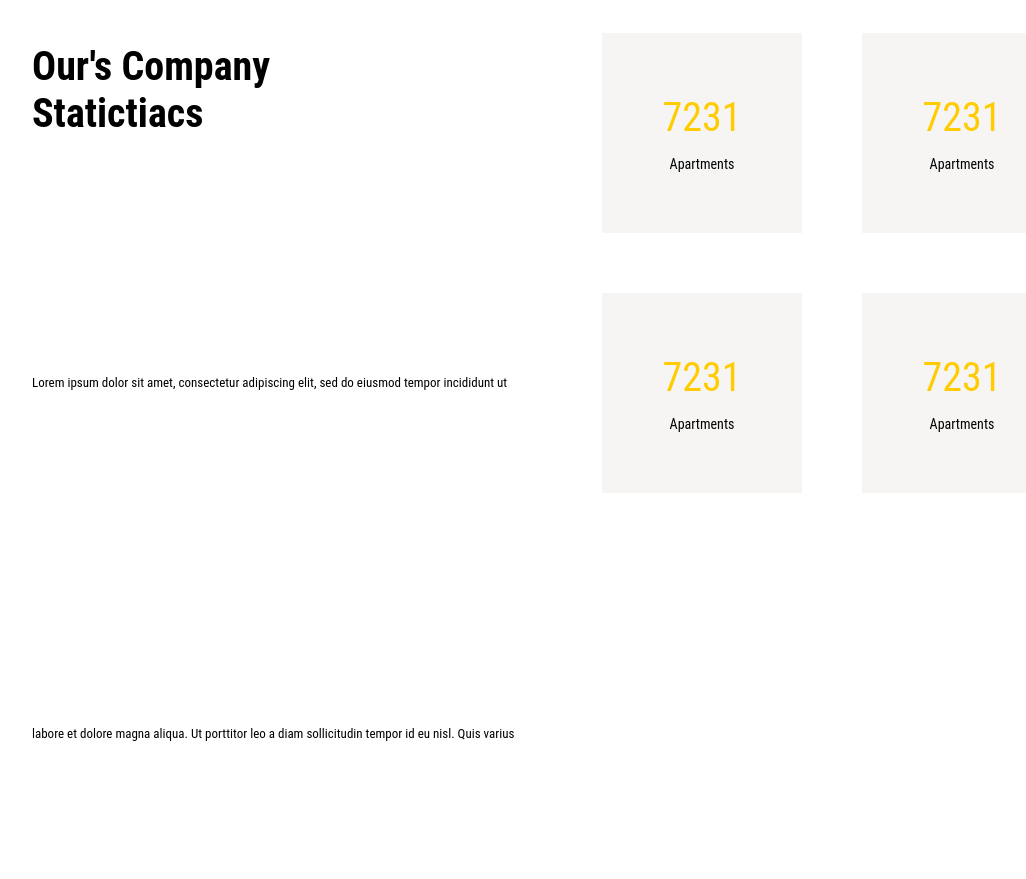
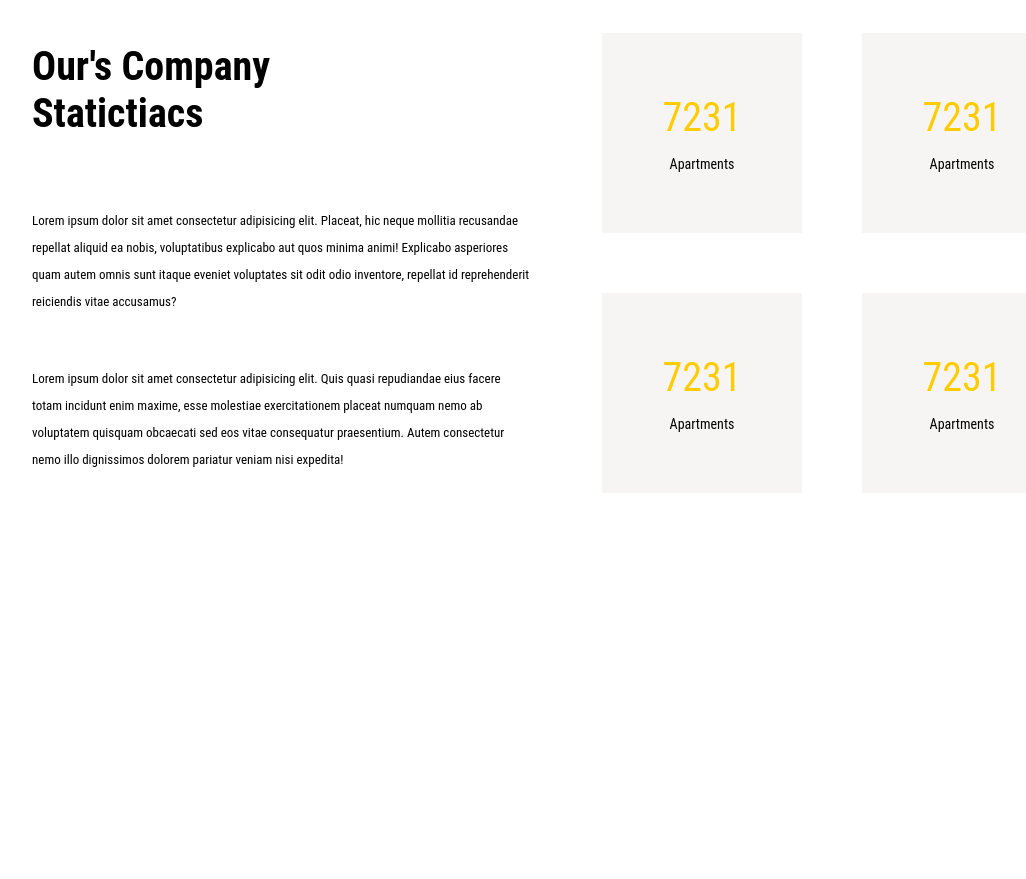
Before and after one commit to dOWNgR8/maket, a plain HTML site: page index.html in a window 1280 px wide. Shown: the part 861-1740 px from the top of the page, without its empty margins (98-1124 px from the left). After the commit the page ends 1384 px from the top, so only its background shows below. Drawn offline with Linux system fonts and the light colour scheme.

Commit message:
solving problems

```diff
--- a/index.html
+++ b/index.html
@@ -1,4 +1,4 @@
-<!DOCTYPE html>
+ <!DOCTYPE html>
 <html lang="en">
 <head>
     <meta charset="UTF-8">
@@ -41,14 +41,16 @@
         <section class="stats wrapper">
             <div class="stats-text">
                 <h2>Our's Company <br> Statictiacs</h2>
-                <p>Lorem ipsum dolor sit amet, consectetur adipiscing elit,
-                    sed do eiusmod tempor incididunt ut labore et dolore magna
-                    aliqua. Ut porttitor leo a diam sollicitudin tempor id eu nisl.
-                    Quis varius quam quisque id diam vel quam elementum.</p>
-                    <p>Lorem ipsum dolor sit amet, consectetur adipiscing elit,
-                        sed do eiusmod tempor incididunt ut labore et dolore magna
-                        aliqua. Ut porttitor leo a diam sollicitudin tempor id eu nisl.
-                        Quis varius quam quisque id diam vel quam elementum.</p>
+                <p>Lorem ipsum dolor sit amet consectetur adipisicing elit.
+                    Placeat, hic neque mollitia recusandae repellat aliquid ea nobis,
+                    voluptatibus explicabo aut quos minima animi!
+                    Explicabo asperiores quam autem omnis sunt itaque eveniet voluptates sit odit odio inventore,
+                    repellat id reprehenderit reiciendis vitae accusamus?</p>
+                    <p>Lorem ipsum dolor sit amet consectetur adipisicing elit.
+                        Quis quasi repudiandae eius facere totam incidunt enim maxime,
+                        esse molestiae exercitationem placeat numquam nemo ab voluptatem quisquam obcaecati
+                        sed eos vitae consequatur praesentium.
+                        Autem consectetur nemo illo dignissimos dolorem pariatur veniam nisi expedita!</p>
             </div>
             <div class="stats-num">
                 <div class="stats-line">
--- a/styles.css
+++ b/styles.css
@@ -3,8 +3,8 @@
     margin: 0;
     font-family: 'Roboto Condensed';
 }
-body, html{
-    overflow: hidden;
+body{
+    overflow: scroll;
 }
 nav{
     margin:auto;
@@ -101,7 +101,7 @@ nav{
 .stats-text p{
     margin-top: 50px;
     font-size: 13px;
-    line-height: 27;
+    line-height: 27px;
 }
 .square{
     width: 200px;
@@ -214,7 +214,7 @@ nav{
     .stats-text p{
         margin-top: 5px;
         font-size: 13px;
-        line-height: 18;
+        line-height: 18px;
     }
     .square{
         height: 140px;
```
